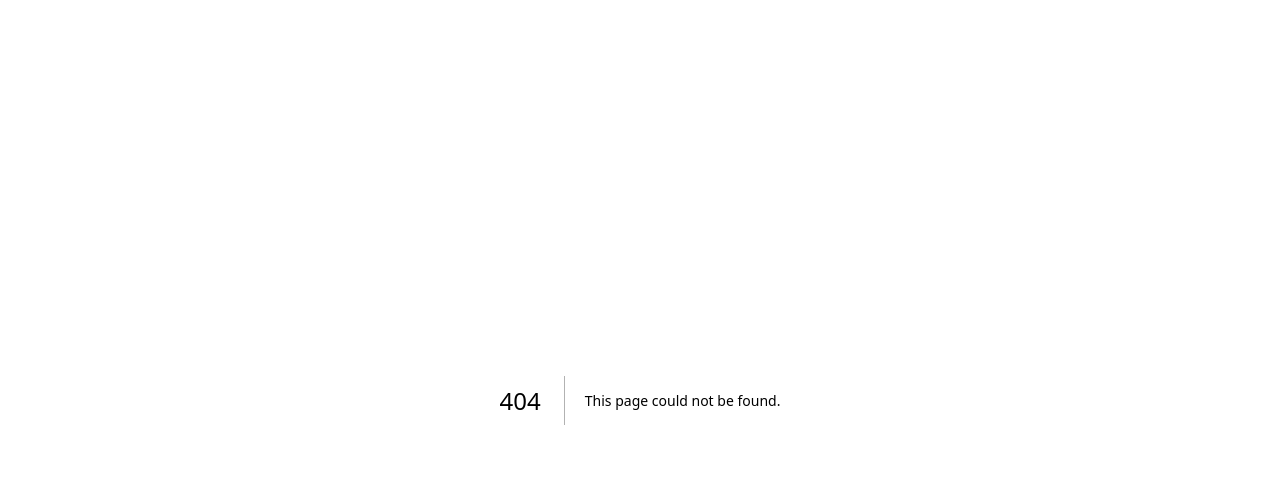
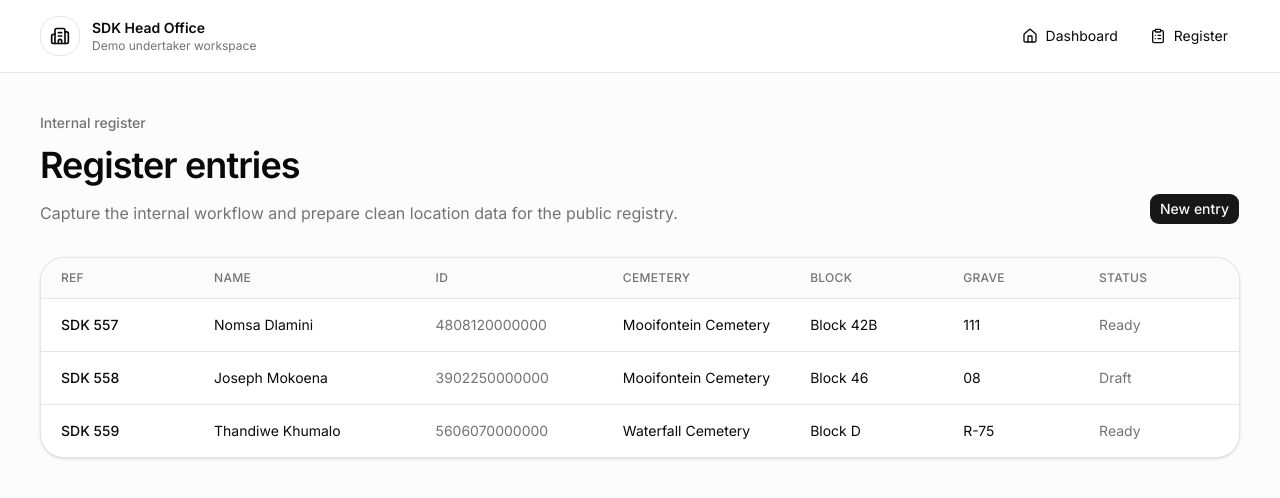
Before and after one commit to SentinelDeveloper0850/legacy-registry-website, a Next.js app: page /undertaker/mortuary-register in a window 1280 px wide. Before the commit this address had no page. Shown: the top 498 px of the page. Built offline with nearby package versions, Linux system fonts and the light colour scheme.

Commit message:
Add register list page

```diff
--- /dev/null
+++ b/app/undertaker/mortuary-register/page.tsx
@@ -0,0 +1,81 @@
+import Link from "next/link"
+
+import { Button } from "@/components/ui/button"
+
+const entries = [
+  {
+    reference: "SDK 557",
+    name: "Nomsa Dlamini",
+    idNumber: "4808120000000",
+    date: "18 Jun 2021",
+    cemetery: "Mooifontein Cemetery",
+    block: "Block 42B",
+    grave: "111",
+    status: "Ready",
+  },
+  {
+    reference: "SDK 558",
+    name: "Joseph Mokoena",
+    idNumber: "3902250000000",
+    date: "02 Sep 2017",
+    cemetery: "Mooifontein Cemetery",
+    block: "Block 46",
+    grave: "08",
+    status: "Draft",
+  },
+  {
+    reference: "SDK 559",
+    name: "Thandiwe Khumalo",
+    idNumber: "5606070000000",
+    date: "12 Mar 2020",
+    cemetery: "Waterfall Cemetery",
+    block: "Block D",
+    grave: "R-75",
+    status: "Ready",
+  },
+]
+
+export default function RegisterPage() {
+  return (
+    <section className="px-6 py-10 sm:px-8 lg:px-10">
+      <div className="mx-auto max-w-7xl">
+        <div className="mb-8 flex flex-col justify-between gap-4 sm:flex-row sm:items-end">
+          <div>
+            <p className="text-sm font-medium text-muted-foreground">Internal register</p>
+            <h1 className="mt-3 text-4xl font-semibold tracking-tight">Register entries</h1>
+            <p className="mt-4 max-w-2xl text-muted-foreground">
+              Capture the internal workflow and prepare clean location data for the public registry.
+            </p>
+          </div>
+          <Button asChild>
+            <Link href="/undertaker/mortuary-register/new">New entry</Link>
+          </Button>
+        </div>
+
+        <div className="overflow-hidden rounded-[1.5rem] border bg-card shadow-sm">
+          <div className="grid grid-cols-[0.8fr_1.2fr_1fr_1fr_0.8fr_0.7fr_0.7fr] gap-4 border-b bg-muted/40 px-5 py-3 text-xs font-medium uppercase tracking-wide text-muted-foreground">
+            <span>Ref</span>
+            <span>Name</span>
+            <span>ID</span>
+            <span>Cemetery</span>
+            <span>Block</span>
+            <span>Grave</span>
+            <span>Status</span>
+          </div>
+
+          {entries.map((entry) => (
+            <div key={entry.reference} className="grid grid-cols-[0.8fr_1.2fr_1fr_1fr_0.8fr_0.7fr_0.7fr] gap-4 border-b px-5 py-4 text-sm last:border-b-0">
+              <span className="font-medium">{entry.reference}</span>
+              <span>{entry.name}</span>
+              <span className="text-muted-foreground">{entry.idNumber}</span>
+              <span>{entry.cemetery}</span>
+              <span>{entry.block}</span>
+              <span>{entry.grave}</span>
+              <span className="text-muted-foreground">{entry.status}</span>
+            </div>
+          ))}
+        </div>
+      </div>
+    </section>
+  )
+}
```
